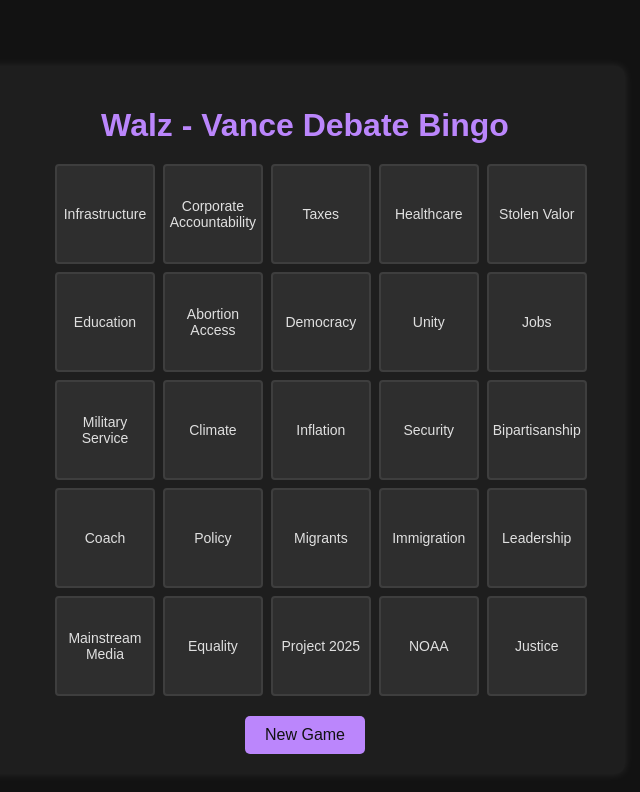
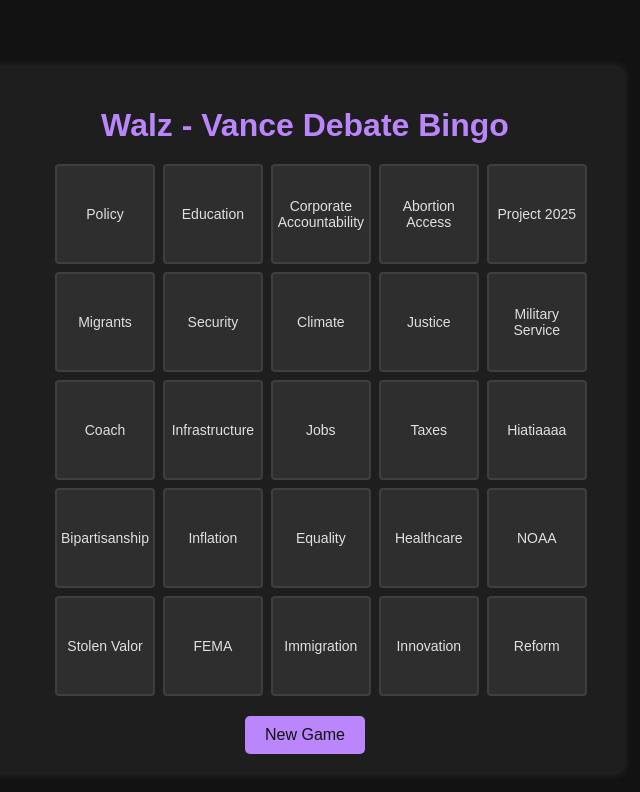
Before and after one commit to rogerlam1/debate-bingo, a React (Create React App) app: page / in a window 1280 px wide. Shown: the top 792 px of the page, without its empty margins (335-975 px from the left). Built offline with nearby package versions, Linux system fonts and the light colour scheme.

Commit message:
Update with more words

```diff
--- a/src/App.js
+++ b/src/App.js
@@ -7,7 +7,7 @@
   "Justice", "Equality", "Freedom", "Leadership", "Unity",
   "Reform", "Innovation", "Growth", "Policy", "Democracy",
   "Values", "Coach", "Stolen Valor", "Mainstream Media", "Abortion Access", "Migrants", "FEMA", "NOAA",
-  "Corporate Accountability", "Military Service", "Family Values", "Racism", "Project 2025"
+  "Corporate Accountability", "Military Service", "Family Values", "Racism", "Project 2025", "Hiatiaaaa", "Bite"
 ];
 
 const shuffleArray = (array) => {
@@ -23,9 +23,6 @@
   <button
     className={`bingo-card ${isMarked ? 'marked' : ''}`}
     onClick={onClick}
-    style={{
-      transition: 'background-color 0.3s, color 0.3s',
-    }}
   >
     {word}
   </button>
@@ -34,10 +31,15 @@
 const BingoBoard = () => {
   const [board, setBoard] = useState([]);
   const [markedSquares, setMarkedSquares] = useState({});
+  const [windowWidth, setWindowWidth] = useState(window.innerWidth);
 
   useEffect(() => {
     const shuffledWords = shuffleArray(debateWords);
     setBoard(shuffledWords.slice(0, 25));
+
+    const handleResize = () => setWindowWidth(window.innerWidth);
+    window.addEventListener('resize', handleResize);
+    return () => window.removeEventListener('resize', handleResize);
   }, []);
 
   const handleSquareClick = (index) => {
@@ -69,10 +71,17 @@
     return false;
   };
 
+  const getFontSize = () => {
+    if (windowWidth <= 320) return '10px';
+    if (windowWidth <= 375) return '12px';
+    if (windowWidth <= 425) return '14px';
+    return '16px';
+  };
+
   return (
     <div className="bingo-container">
-      <h1>Walz - Vance Debate Bingo</h1>
-      <div className="bingo-board">
+      <h1 className="bingo-title">Walz - Vance Debate Bingo</h1>
+      <div className="bingo-board" style={{ fontSize: getFontSize() }}>
         {board.map((word, index) => (
           <BingoCard
             key={index}
```
